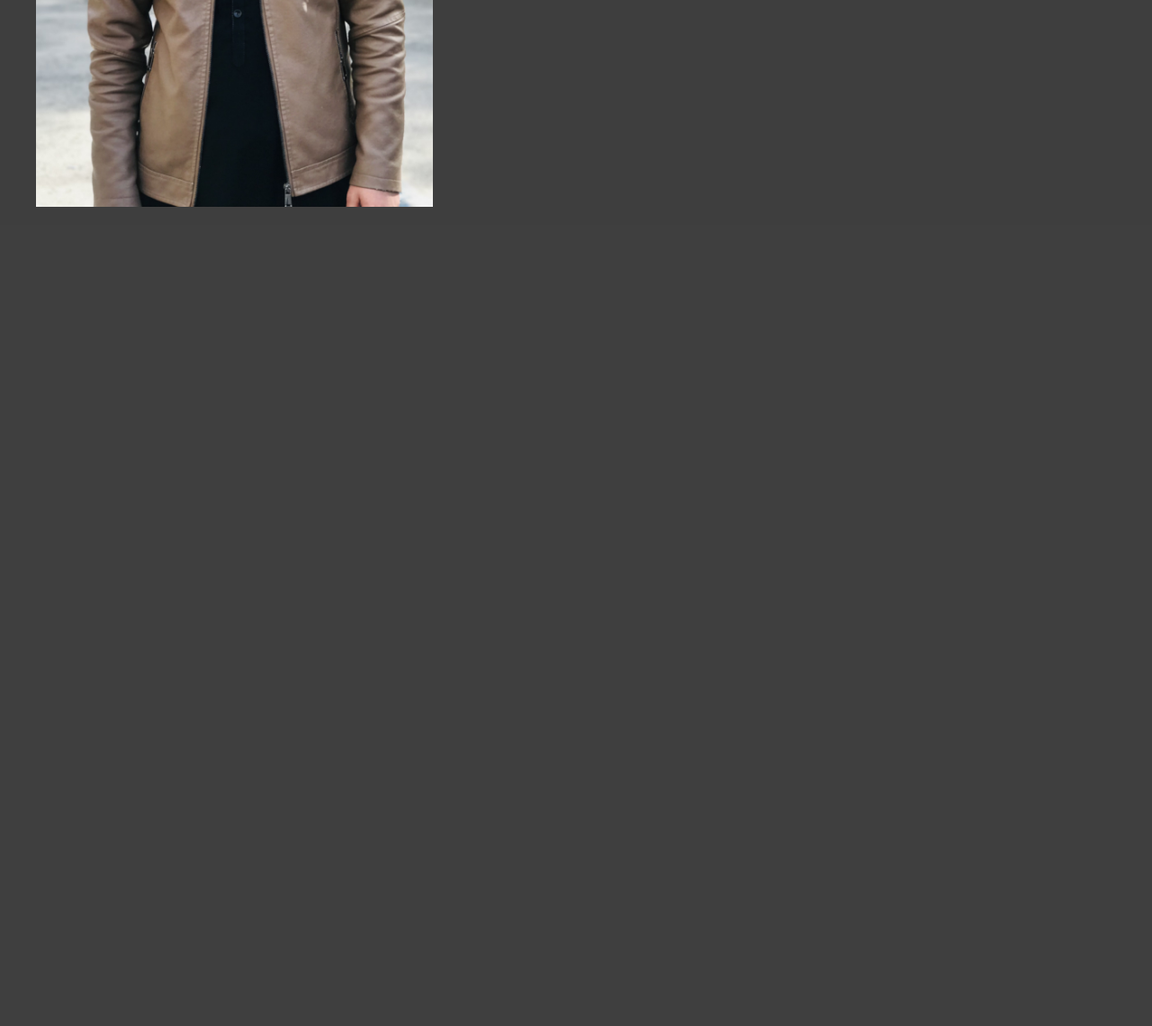
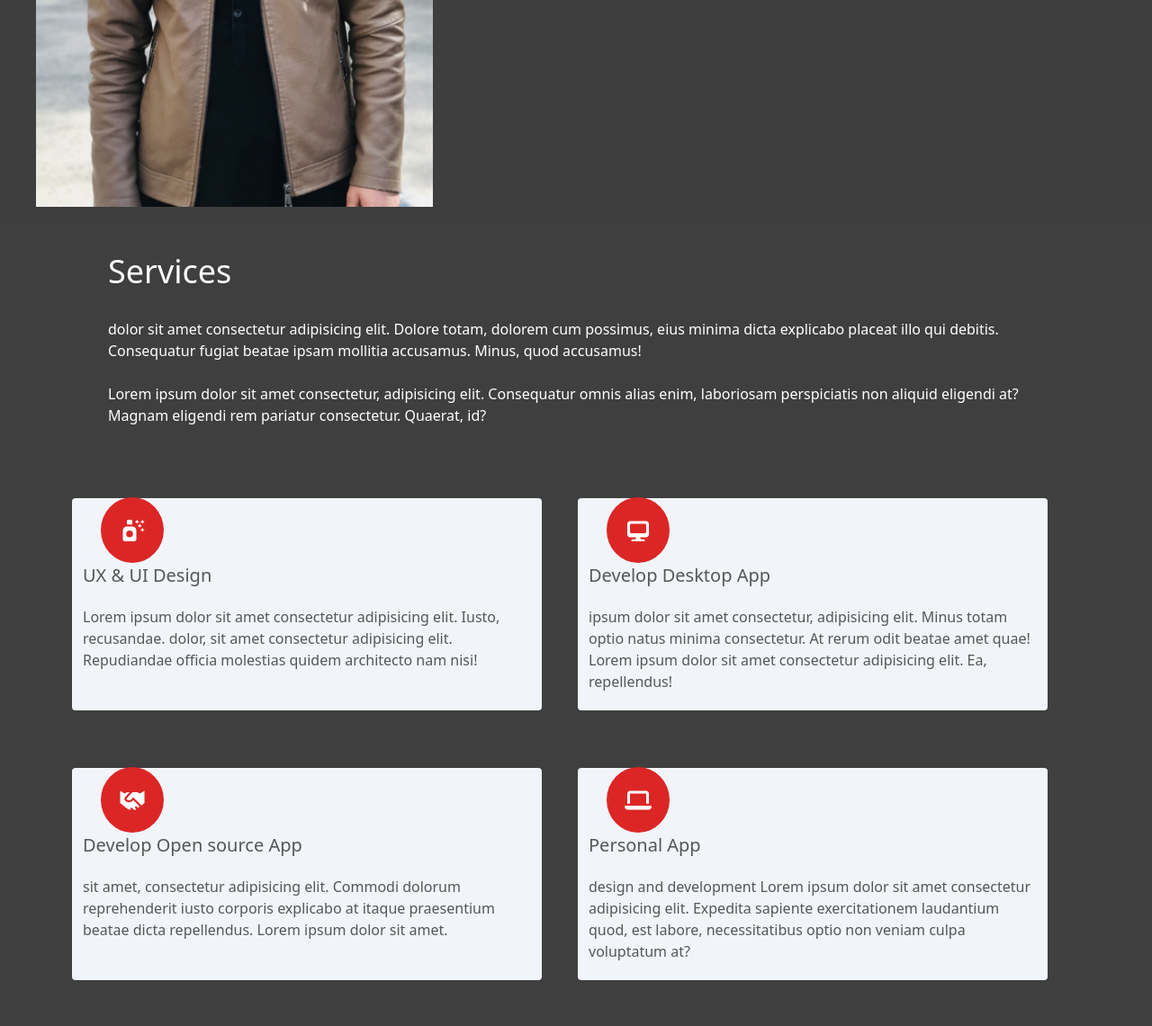
Before and after one commit to Hussainzada2022/navbar-with-tailwind, a website: page src/index.html in a window 1280 px wide. Shown: the part 1487-2628 px from the top of the page at 90% size. Before the commit the page ends 1737 px from the top, so only its background shows below. Drawn offline with nearby package versions, Linux system fonts and the light colour scheme; files that its build step writes are made by us from their sources.

Commit message:
Services part

```diff
--- a/src/index.html
+++ b/src/index.html
@@ -63,6 +63,48 @@
       </div>
     </div>
   </div>
+  <div class="services">
+    <div class="service-details">
+      <h2 class="ser-title">Services</h2>
+      <p class="ser-details">
+        dolor sit amet consectetur adipisicing elit. Dolore totam, dolorem cum possimus, eius minima dicta explicabo placeat illo qui debitis. Consequatur fugiat beatae ipsam mollitia accusamus. Minus, quod accusamus!
+      </p>
+      <p class="ser-details">Lorem ipsum dolor sit amet consectetur, adipisicing elit. Consequatur omnis alias enim, laboriosam perspiciatis non aliquid eligendi at? Magnam eligendi rem pariatur consectetur. Quaerat, id?</p>
+    </div>
+    <div class="ser-item">
+      <div class="item">
+        <span class="ser-icon"><i class="fas fa-air-freshener"></i></span>
+        <h2 class="my-5 text-xl">UX & UI Design</h2>
+        <p>
+          Lorem ipsum dolor sit amet consectetur adipisicing elit. Iusto, recusandae.
+          dolor, sit amet consectetur adipisicing elit. Repudiandae officia molestias quidem architecto nam nisi!
+        </p>
+      </div>
+      <div class="item">
+        <span class="ser-icon"><i class="fa fa-desktop"></i></span>
+        <h2 class="my-5 text-xl">Develop Desktop App</h2>
+        <p>
+          ipsum dolor sit amet consectetur, adipisicing elit. Minus totam optio natus minima consectetur. At rerum odit beatae amet quae!
+          Lorem ipsum dolor sit amet consectetur adipisicing elit. Ea, repellendus!
+        </p>
+      </div>
+      <div class="item">
+        <span class="ser-icon"><i class="fa fa-handshake"></i></span>
+        <h2 class="my-5 text-xl">Develop Open source App</h2>
+        <p>
+          sit amet, consectetur adipisicing elit. Commodi dolorum reprehenderit iusto corporis explicabo at itaque praesentium beatae dicta repellendus.
+          Lorem ipsum dolor sit amet.
+        </p>
+      </div>
+      <div class="item">
+        <span class="ser-icon"><i class="fa fa-laptop"></i></span>
+        <h2 class="my-5 text-xl">Personal App</h2>
+        <p>
+          design and development Lorem ipsum dolor sit amet consectetur adipisicing elit. Expedita sapiente exercitationem laudantium quod, est labore, necessitatibus optio non veniam culpa voluptatum at?
+        </p>
+      </div>
+    </div>
+  </div>
  </section>
   <script src="./all.min.js"></script><!---It is font awsome-->
   <script src="./script.js"></script><!---It is my script code-->
--- a/src/input.css
+++ b/src/input.css
@@ -73,4 +73,25 @@
     .dCV{
         @apply bg-red-600 px-5 py-2 rounded md:hover:bg-red-700
     }
+    .services{
+        @apply md:w-full h-auto md:px-10 md:py-5 text-white md:pt-0 md:mt-0 py-4 px-3
+    }
+    .service-details{
+        @apply md:w-full md:px-10 md:py-5
+    }
+    .ser-title{
+        @apply md:text-4xl md:pt-3 md:ml-10 pb-5 text-2xl
+    }
+    .ser-details{
+        @apply md:py-3 md:px-10
+    }
+    .ser-item{
+        @apply w-full flex-row flex-wrap  md:px-5 h-auto py-4 md:flex
+    }
+    .item{
+        @apply md:w-[45%] h-auto  bg-slate-100 md:mx-5 md:my-8 w-[60%] mx-auto rounded  my-5 py-5 px-3 text-[#2e2e2ecc]
+    }
+    .ser-icon{
+        @apply p-5 w-[100px] h-[100] ml-5 text-2xl rounded-[50%] bg-red-600 text-white cursor-pointer shadow-neutral-900 hover:bg-white hover:text-red-600
+    }
 }
```
